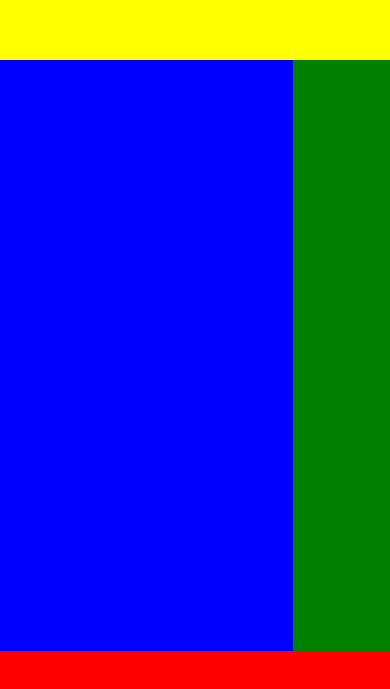
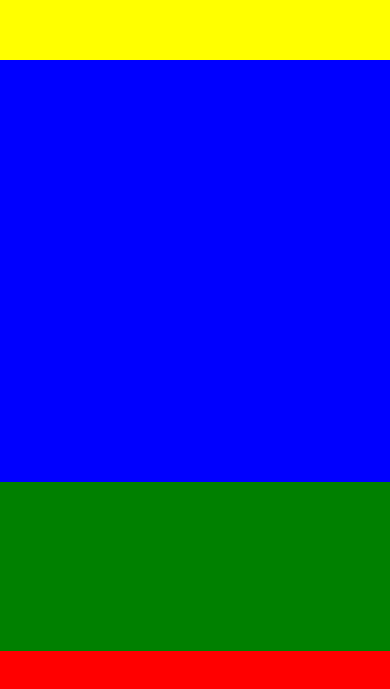
Before and after one commit to thiagomotaPE/Css-Grid, a plain HTML site: page index.html in a window 390 px wide. Shown: the part 109-798 px from the top of the page. Drawn offline with Linux system fonts and the light colour scheme.

Commit message:
Update style.css
adicionando responsividade com media queries

```diff
--- a/style.css
+++ b/style.css
@@ -8,12 +8,14 @@ html, body{
 
 .container{
     display: grid;
-    grid-template-columns: 3fr 1fr;
-    grid-template-rows: 20vh 70vh 10vh;
-    grid-template-areas:"h h"
-                        "m a"
-                        "f f";
+    grid-template-columns: 1fr;
+    grid-template-rows: 20vh 50vh 20vh 10vh;
+    grid-template-areas:"h"
+                        "m"
+                        "a"
+                        "f";
 }
+
 header{
     background-color: yellow;
 
@@ -41,3 +43,26 @@ footer{
    /* grid-column: 1/3; shorthand */
    grid-area: f;
 }
+
+@media screen and (min-width: 769px){
+    .container{
+        display: grid;
+        grid-template-columns: 3fr 1fr;
+        grid-template-rows: 20vh 70vh 10vh;
+        grid-template-areas:"h h"
+                            "m a"
+                            "f f";
+    }
+}
+
+
+
+
+
+/* breakpoints
+    300px - 479px = smartphones
+    480px - 768px  = tablets
+    769px - 1024px = telas menores, notbooks
+    1025px - 1200px = desktop
+    1201 - + = telas maiores, tv's
+*/
```
